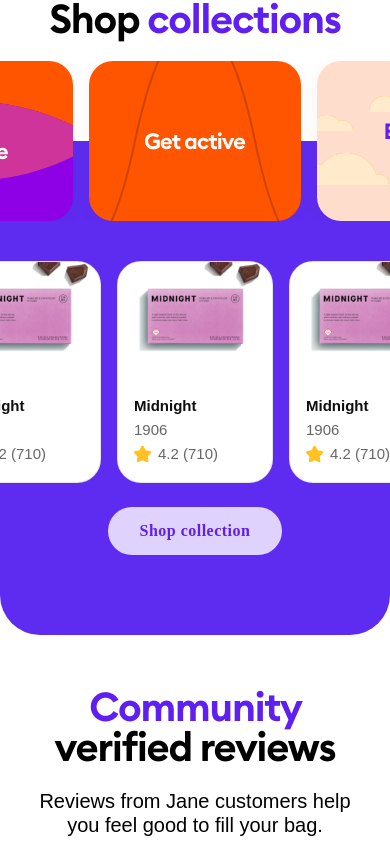
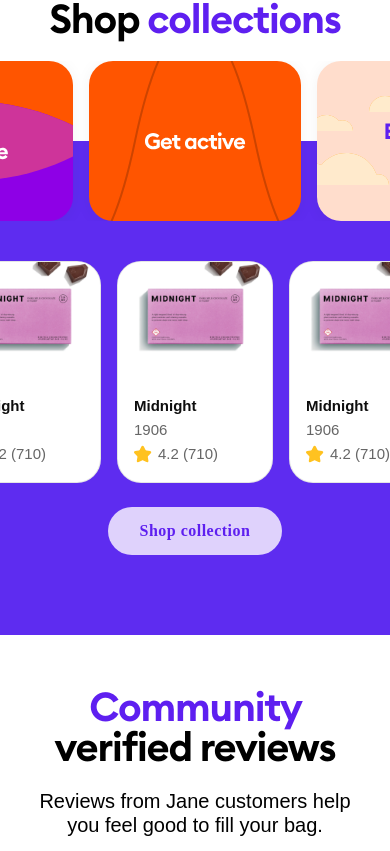
Before and after one commit to Tajwebdeveloper/i-heart-jane, a Next.js app: page / in a window 390 px wide. Shown: the part 3513-4364 px from the top of the page. Built offline with nearby package versions, Linux system fonts and the light colour scheme; a web font is replaced by a local one.

Commit message:
fixed issues with background in collections

```diff
--- a/components/cards/Location.module.css
+++ b/components/cards/Location.module.css
@@ -51,6 +51,14 @@
   width: 212px;
 }
 
+@media (max-width: 991px){
+  .first, .second, .third, .fourth{
+    position: relative;
+  }
+  .fifth, .sixth, .seventh, .eighth{
+    display: none;
+  }
+}
 @media (min-width: 992px){
   .card{
     left: calc(50% - 155px);
--- a/components/sections/Collection.jsx
+++ b/components/sections/Collection.jsx
@@ -33,7 +33,7 @@
   return (
     <section className={styles.collection}>
       <Heading text={<>Shop <span>collections</span></>} type="primary" />
-      <div style={{ backgroundColor: background, maxWidth:1790, margin: "auto", borderRadius: 40, backgroundBlendMode: "multiply", transition: "all 0.5s ease-out", backgroundSize: "cover"}}>
+      <div style={{ backgroundColor: background}} className={styles.bgContainer}>
         <div className={styles.buttonContainer}>
           {categoryData.map((category) => {
             return <button
--- a/components/sections/Collection.module.css
+++ b/components/sections/Collection.module.css
@@ -50,8 +50,17 @@
   padding-top: 24px;
   padding-bottom: 80px;
 }
+.bgContainer{
+   max-width:1790px;
+   margin: auto;
+   background-blend-mode: multiply;
+   transition: all 0.5s ease-out;
+   background-size: cover;
+}
 @media (min-width:992px) {
-
+  .bgContainer{
+    border-radius: 40px;
+  }
   .buttonContainer{
     overflow: hidden;
     min-height: 320px;
--- a/pages/style.css
+++ b/pages/style.css
@@ -370,3 +370,8 @@
 .swiper-button-next{
   right: 50px;
 }
+@media (max-width:991px) {
+  .swiper-button-prev,.swiper-button-next{
+    display: none
+  }
+}
```
